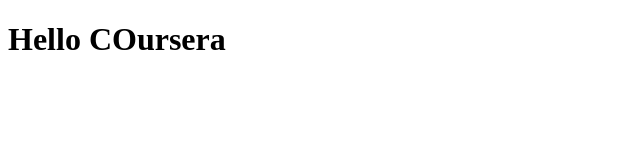
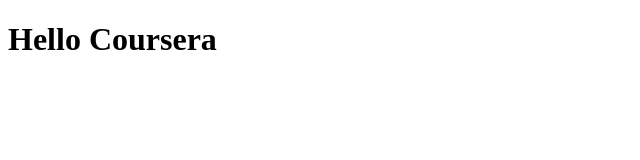
Before and after one commit to blowfish80/coursera-test, a plain HTML site: page site/index.html in a window 1280 px wide. Shown: the full height of the page, 0-640 px from the left. Drawn offline with Linux system fonts and the light colour scheme.

Commit message:
smal addition to page

```diff
--- a/site/index.html
+++ b/site/index.html
@@ -4,6 +4,6 @@
 	<title>Hello coursera</title>
 </head>
 <body>
-<h1>Hello COursera</h1>
+<h1>Hello Coursera</h1>
 </body>
 </html>
```
